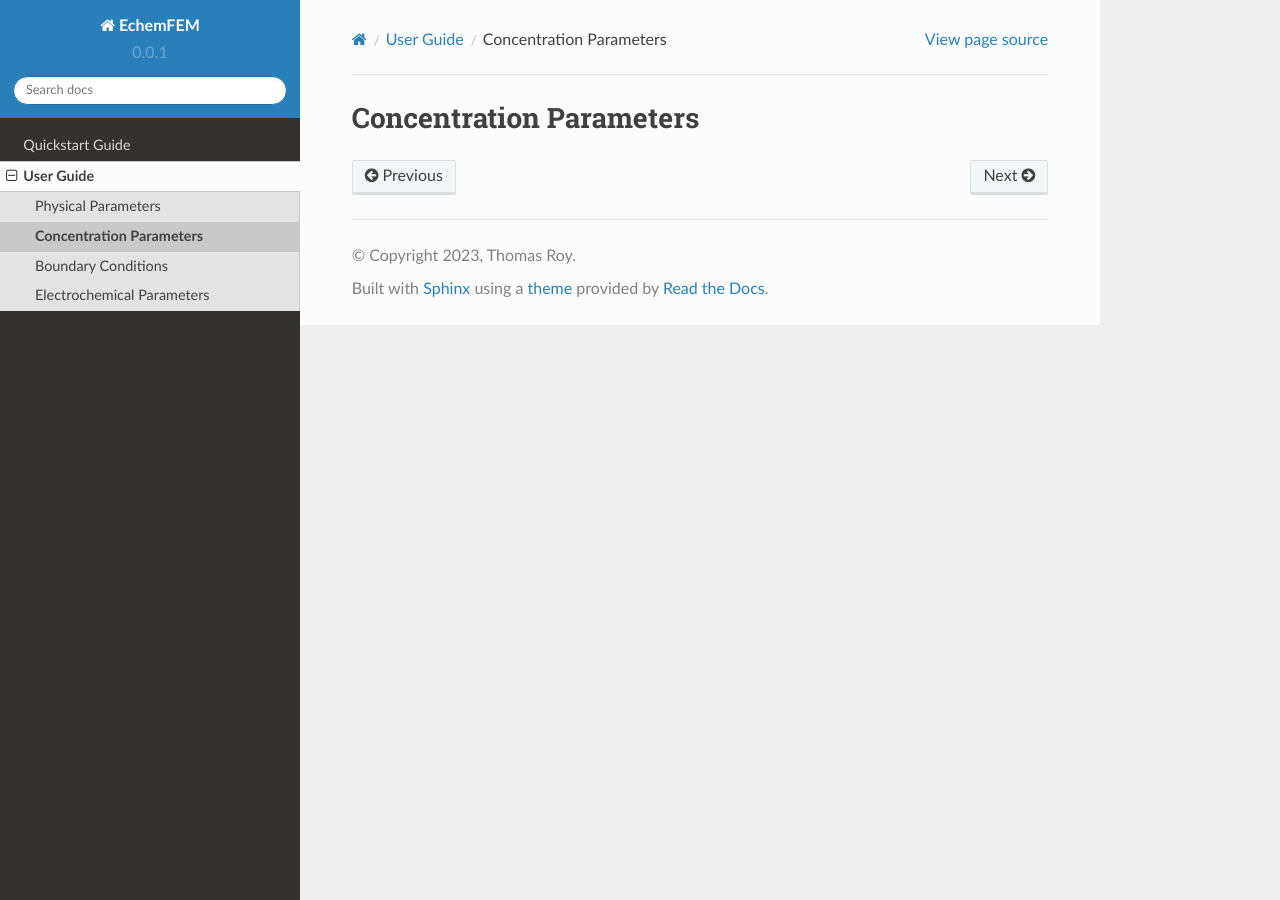
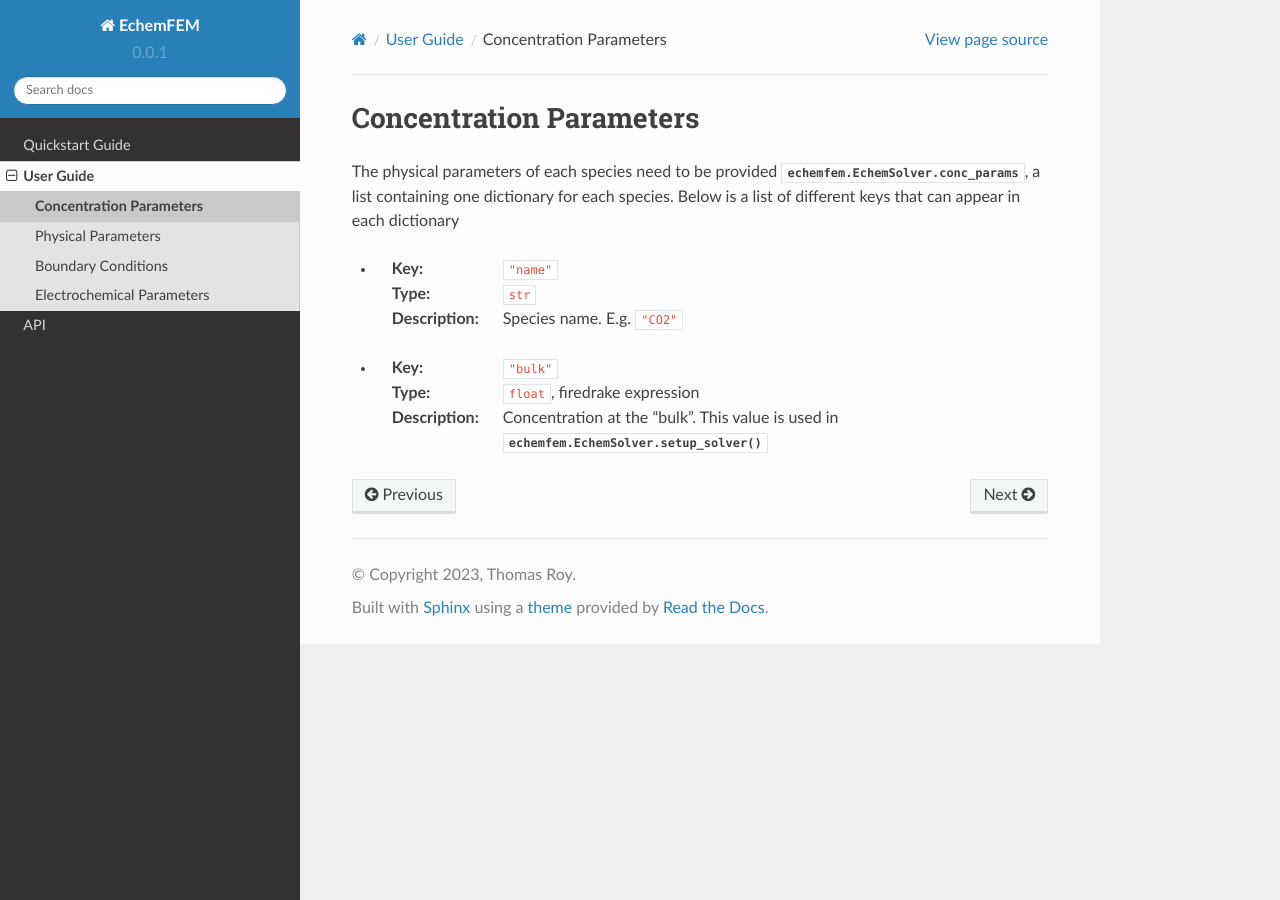
Before and after one commit to LLNL/echemfem, a Sphinx documentation site: the page built from docs/source/user_guide/conc_params.rst, in a window 1280 px wide. Built offline with Sphinx 7.4.7 and the Read the Docs theme 2.0.0, drawn with Linux system fonts in a browser that asks for light colours.

```diff
--- a/docs/source/conf.py
+++ b/docs/source/conf.py
@@ -17,6 +17,7 @@ extensions = [
     'sphinx.ext.autodoc',
     'sphinx.ext.autosummary',
     'sphinx.ext.intersphinx',
+    'sphinx.ext.napoleon',
 ]
 
 intersphinx_mapping = {
--- a/docs/source/index.rst
+++ b/docs/source/index.rst
@@ -16,6 +16,12 @@ Contents
 --------
 
 .. toctree::
+   :maxdepth: 2
 
    quickstart
    user_guide/index
+
+.. toctree::
+   :titlesonly:
+
+   api
--- a/docs/source/user_guide/conc_params.rst
+++ b/docs/source/user_guide/conc_params.rst
@@ -1,2 +1,13 @@
 Concentration Parameters
 ========================
+
+The physical parameters of each species need to be provided
+:attr:`echemfem.EchemSolver.conc_params`, a list containing one dictionary for
+each species. Below is a list of different keys that can appear in each dictionary
+
+* :Key: ``"name"``
+  :Type: ``str``
+  :Description: Species name. E.g. ``"CO2"``
+* :Key: ``"bulk"``
+  :Type: ``float``, firedrake expression
+  :Description: Concentration at the "bulk". This value is used in :meth:`echemfem.EchemSolver.setup_solver`
--- a/docs/source/user_guide/echem_params.rst
+++ b/docs/source/user_guide/echem_params.rst
@@ -1,2 +1,4 @@
 Electrochemical Parameters
 ==========================
+
+:attr:`echemfem.EchemSolver.echem_params`
--- a/docs/source/user_guide/physical_params.rst
+++ b/docs/source/user_guide/physical_params.rst
@@ -1,2 +1,4 @@
 Physical Parameters
 ===================
+
+:attr:`echemfem.EchemSolver.physical_params`
```
Also changed, not shown: docs/source/api.rst (added, +8 -0 lines), docs/source/user_guide/index.rst (+12 -2 lines), 1 other file.
